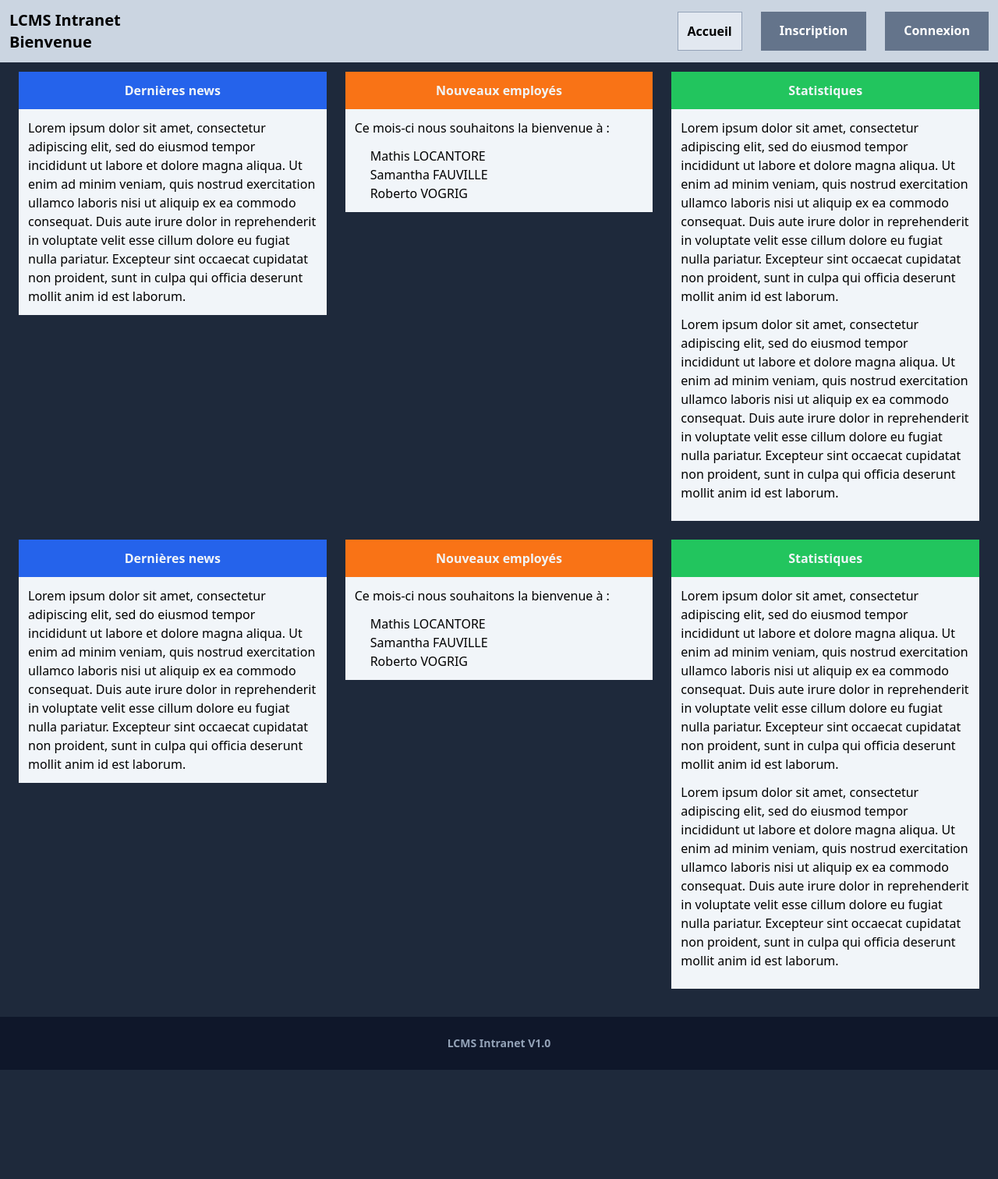
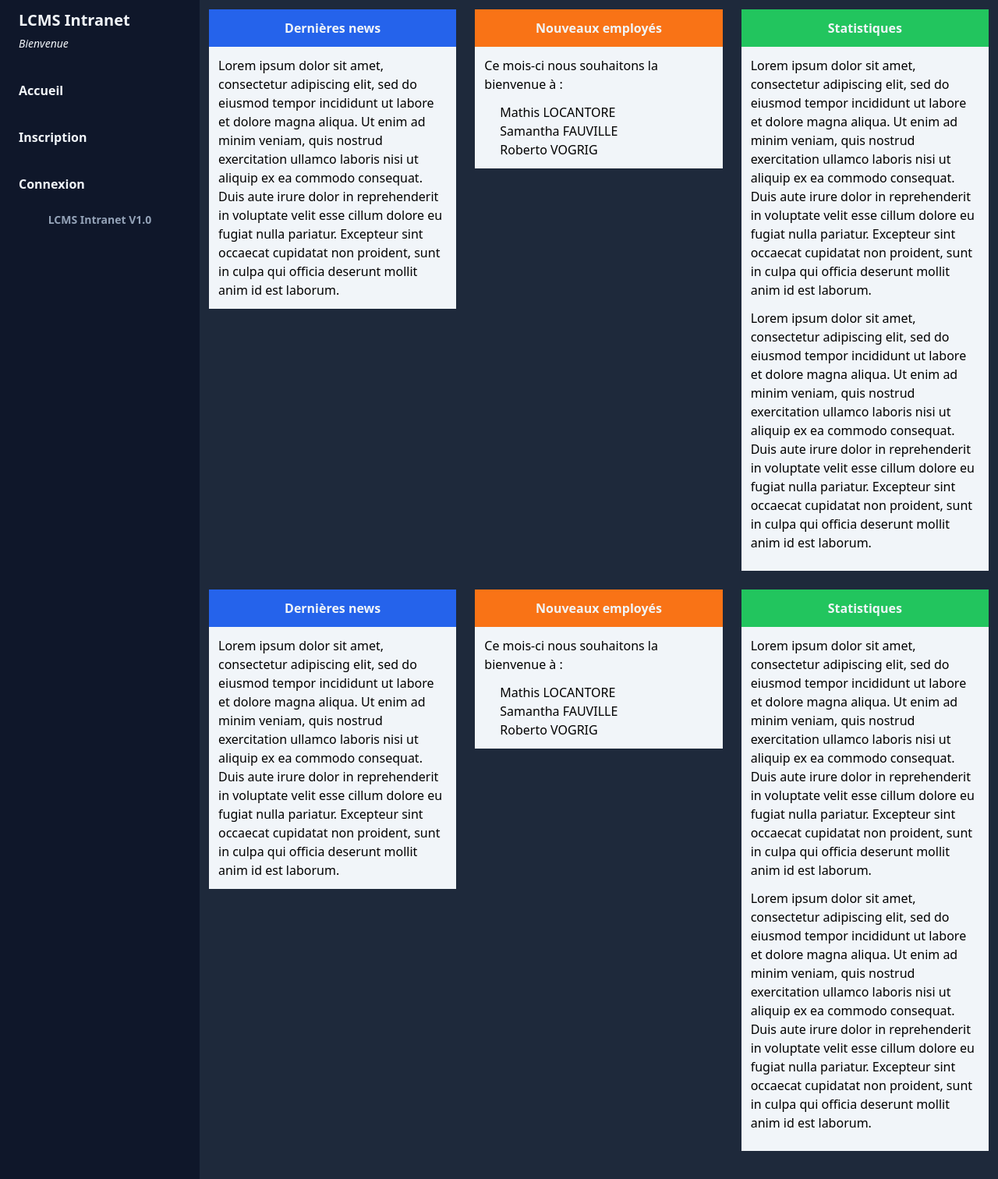
Before and after one commit to jphoubion/lcms_intranet, a Django app: page / in a window 1280 px wide. Shown: the whole page at 78% size. Before the commit the page ends 1372 px from the top, so only its background shows below. Run offline with Django 4.2, Linux system fonts and the light colour scheme; some libraries are stand-ins or nearby versions.

Commit message:
* menu à la verticale

```diff
--- a/core/templates/core/base.html
+++ b/core/templates/core/base.html
@@ -9,53 +9,32 @@
     <title>{% block title %}{% endblock %} | LCMS Intranet</title>
 </head>
 <body class="bg-slate-800">
-    <nav class="relative container mx-auto">
-<!--        Flex container -->
-        <div class="p-3 flex justify-between items-center mx-auto bg-slate-300">
+    <div class="relative min-h-screen flex">
+        <div class="w-64 bg-slate-900 text-slate-100 space-y-3">
 <!--            logo -->
-            <div>
-                <a href="/" class="text-xl font-semibold">LCMS Intranet<br/>{% block title_head %}{% endblock %}</a>
+            <div class="px-6 py-3">
+                <a href="/" class="text-xl font-semibold">LCMS Intranet<br/><i class="text-sm font-normal">{% block title_head %}{% endblock %}</i></a>
             </div>
-            <!-- MENU -->
-            <!-- Hide the menu for small screen and shows for bigger ones-->
-            <div class="hidden space-x-6 md:flex">
-                <a href="{% url 'core:index' %}" class="p-3 text-md font-semibold bg-slate-200 hover:bg-gray-300
-                border border-slate-400">Accueil</a>
+            <nav class="px-3 space-y-3">
+                <!-- MENU -->
+                <a href="{% url 'core:index' %}" class="block p-3 text-md font-semibold hover:bg-gray-700 rounded transition duration-200">Accueil</a>
                 {% if request.user.is_authenticated %}
-                    <a href="{% url 'dashboard' %}" class="p-3 text-md font-semibold bg-slate-200 hover:bg-gray-300
-                border border-slate-400">Tableau de bord</a>
-                    <a href="{% url 'employees:index' %}" class="p-3 text-md font-semibold bg-slate-200 hover:bg-gray-300
-                border border-slate-400">Personnel</a>
-                    <a href="{% url 'core:logout' %}" class="px-6 py-3 text-md font-semibold bg-slate-500
-                    text-white hover:bg-slate-600">Déconnexion</a>
+                    <a href="{% url 'dashboard' %}" class="block p-3 text-md font-semibold hover:bg-gray-700 rounded transition duration-200">Tableau de bord</a>
+                    <a href="{% url 'employees:index' %}" class="block p-3 text-md font-semibold hover:bg-gray-700 rounded transition duration-200">Personnel</a>
+                    <a href="{% url 'core:logout' %}" class="block p-3 text-md font-semibold hover:bg-gray-700 rounded transition duration-200">Déconnexion</a>
                 {% else %}
-                    <a href="{% url 'core:signup' %}" class="px-6 py-3 text-md font-semibold bg-slate-500 text-white hover:bg-slate-700">Inscription</a>
-                    <a href="{% url 'core:login' %}" class="px-6 py-3 text-md font-semibold bg-slate-500 text-white hover:bg-slate-700">Connexion</a>
+                    <a href="{% url 'core:signup' %}" class="block p-3 text-md font-semibold hover:bg-gray-700 rounded transition duration-200">Inscription</a>
+                    <a href="{% url 'core:login' %}" class="block p-3 text-md font-semibold hover:bg-gray-700 rounded transition duration-200">Connexion</a>
                 {% endif %}
-            </div>
-<!--            HAMBUEGER MENU -->
-            <button id="menu-btn" class="block hamburger md:hidden focus:outline-none">
-                <i class="bi-list" style="font-size: 24px;"></i>
-            </button>
+                <div class="text-center">
+                    <h3 class="text-sm text-slate-400 font-semibold">LCMS Intranet V1.0</h3>
+                </div>
+            </nav>
         </div>
-<!--        MOBILE MENU -->
-        <div class="md:hidden">
-            <div id="menu" class="absolute flex flex-col items-center hidden self-end py-8 mt-10 space-y-6 font-bold-bg-white
-            sm:w-auto sm:self-center left-6 right-6 drop-shadow-md">
-                <a href="#">Accueil</a>
-                <a href="#">Tableau de bord</a>
-                <a href="#">Personnel</a>
-            </div>
+        <div class="flex-1 p-3 bg-slate-800">
+            {% block content %}
+            {% endblock %}
         </div>
-    </nav>
-    <div class="px-6 py-3 bg-slate-800">
-        {% block content %}
-        {% endblock %}
     </div>
-    <footer class="py-6 px-6 bg-slate-900">
-        <div class="text-center">
-            <h3 class="text-sm text-slate-400 font-semibold">LCMS Intranet V1.0</h3>
-        </div>
-    </footer>
 </body>
 </html>
--- a/employees/views.py
+++ b/employees/views.py
@@ -85,10 +85,6 @@ def employees(request, pk_category):
         'employees': employees,
     })
 
-# def get_user_id(request):
-#     current_user = request.user
-#     return current_user
-
 
 def newEmployee(request):
     if request.method == "POST":
```
